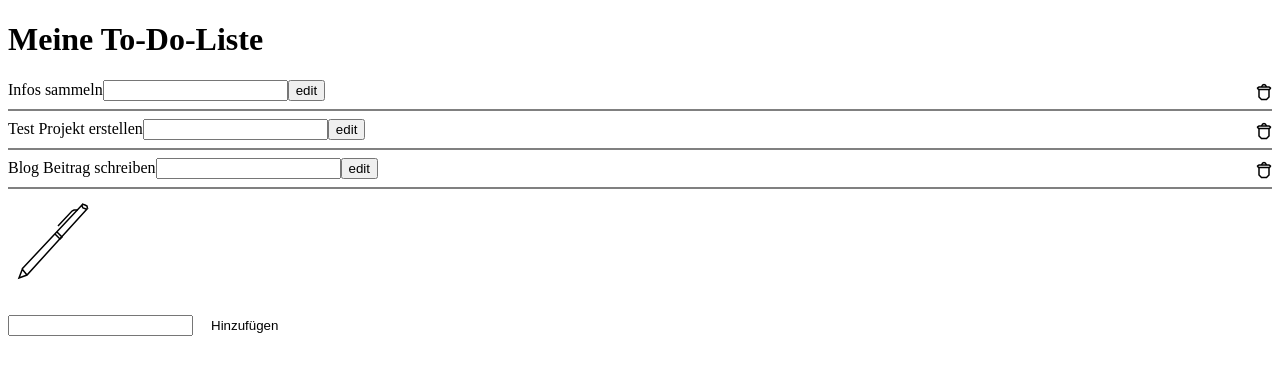
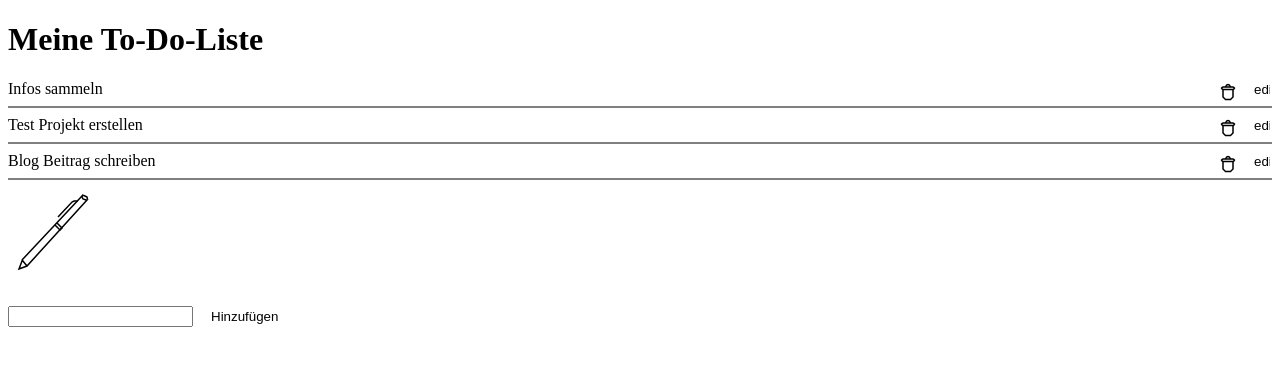
Before and after one commit to FabioKaelin/ToDoManager, a Vue app: page / in a window 1280 px wide. Shown: the top 374 px of the page. Built offline with nearby package versions, Linux system fonts and the light colour scheme; a web font is replaced by a local one.

Commit message:
Style verbessert

```diff
--- a/style.css
+++ b/style.css
@@ -62,6 +62,7 @@ body > script {
     margin: 0;
     padding: 0;
     margin-left: 1rem;
+    float: right;
 }
 img, svg, video, canvas, audio, iframe, embed, object {
     display: block;
@@ -84,6 +85,40 @@ input[type="text"]
     font-family: 'Mochiy Pop P One', sans-serif;
 }
 
-.papierkorbButton{
+
+
+.editInput {
+    display: none;
+    /* float: right; */
+    align-items: center;
+    /* float:right; */
+    margin-left: 30px;
+
+}
+
+.showInputButton {
+    height: 20px;
+    width: 20px;
+    cursor: pointer;
+    background-color: transparent;
+    border-color: transparent;
+    margin: 0;
+    padding: 0;
+    margin-left: 1rem;
     float: right;
 }
+
+
+#app {
+    width: 90%;
+    /* text-align: center; */
+}
+
+.ToDoTrennlinie {
+    width:100%;
+    text-align:left;
+    /* margin-left:unset; */
+    size: "10";
+    color: black;
+    background-color: black;
+}
```
